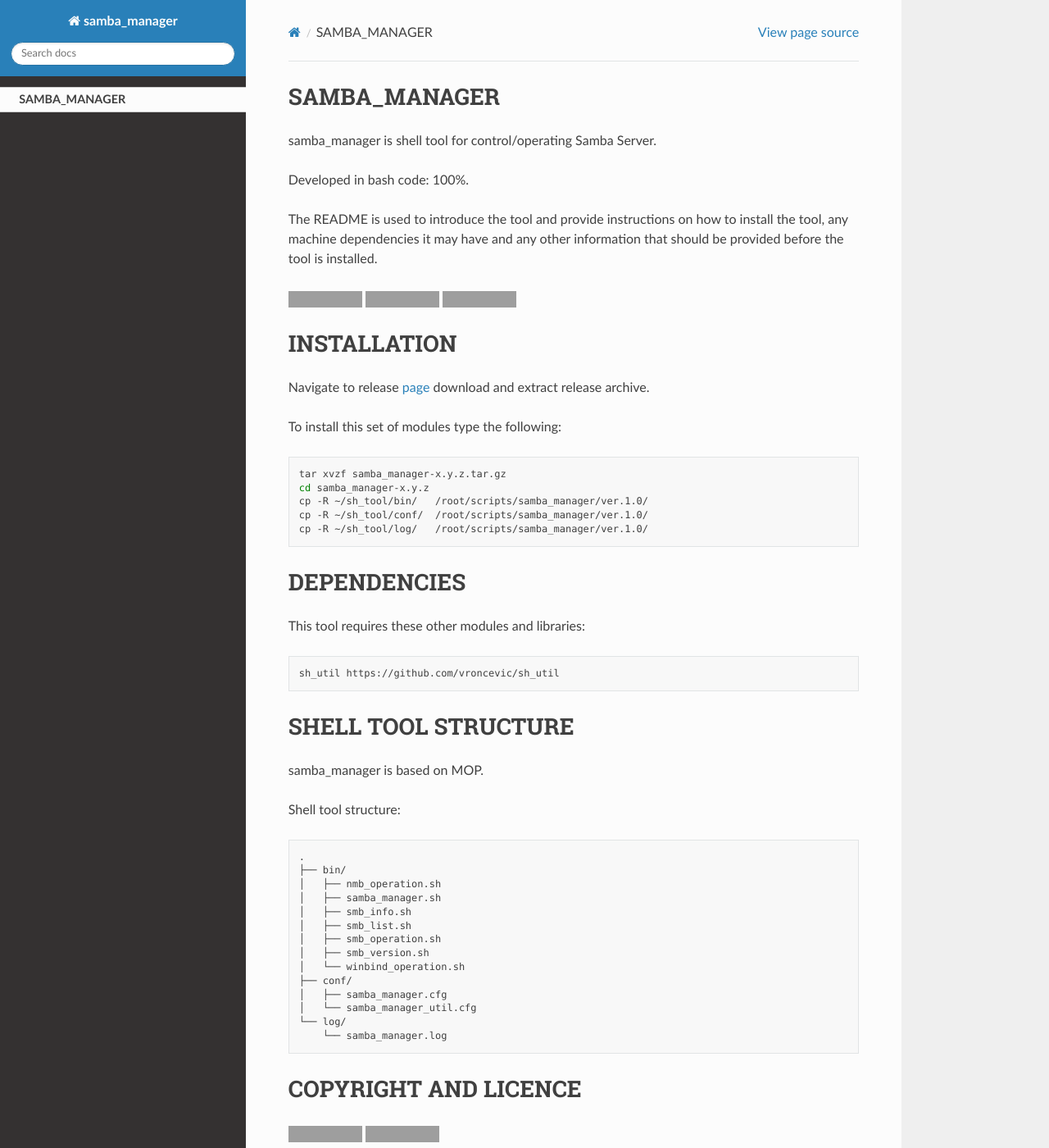
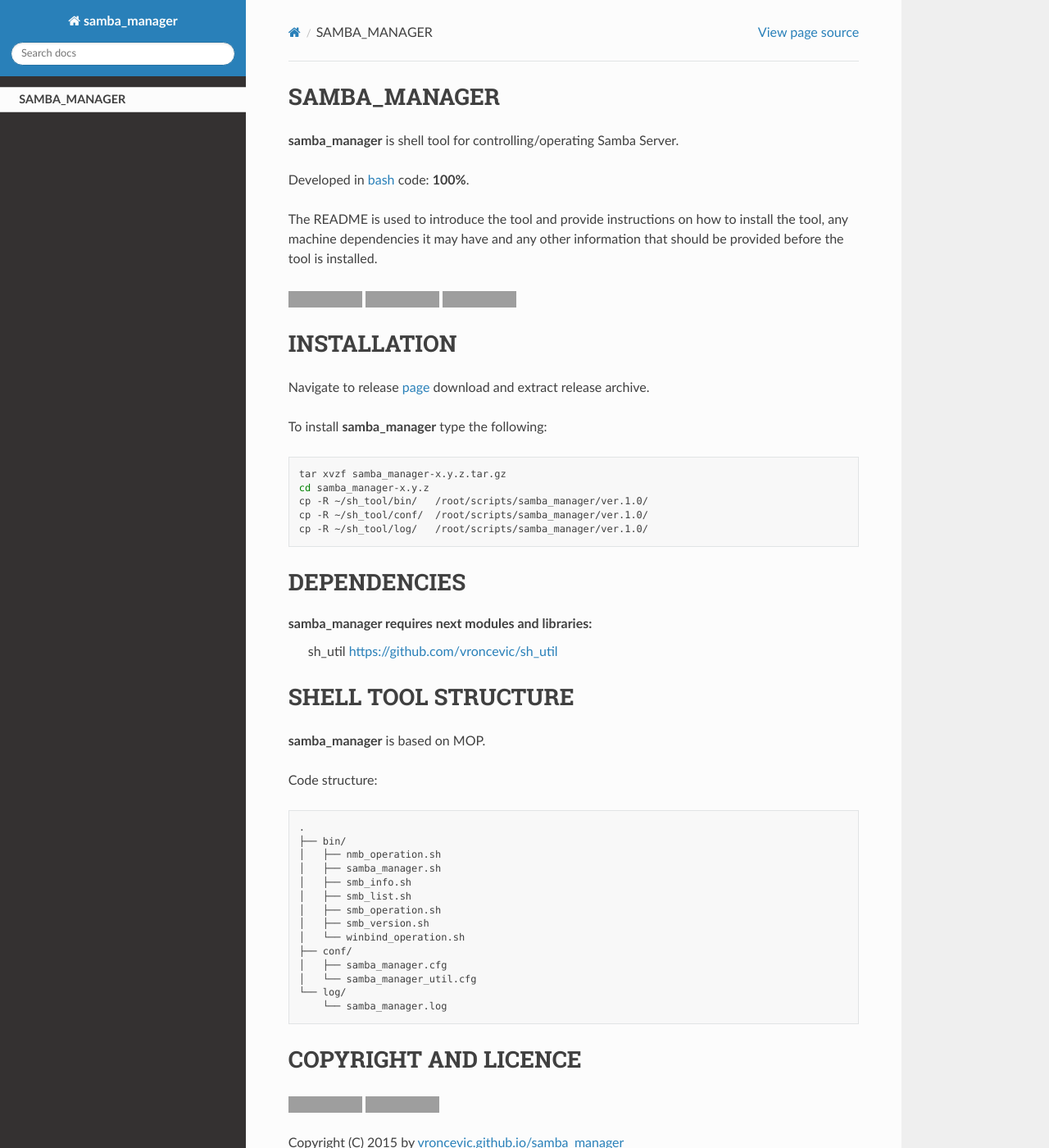
Before and after one commit to vroncevic/samba_manager, a Sphinx documentation site: the page built from docs/source/index.rst, in a window 1280 px wide and 1400 px high. Shown: the whole window at 82% size. Built offline with Sphinx 7.4.7 and the Read the Docs theme 2.0.0, drawn with Linux system fonts in a browser that asks for light colours; some of the changed text lies outside the part shown; grey boxes are pictures that could not be loaded.

Commit message:
[samba_manager] Updated Dockerfile, docs

```diff
--- a/docs/source/index.rst
+++ b/docs/source/index.rst
@@ -6,10 +6,9 @@ SAMBA_MANAGER
 
  self
 
+**samba_manager** is shell tool for controlling/operating Samba Server.
 
-samba_manager is shell tool for control/operating Samba Server.
-
-Developed in bash code: 100%.
+Developed in `bash <https://en.wikipedia.org/wiki/Bash_(Unix_shell)>`_ code: **100%**.
 
 The README is used to introduce the tool and provide instructions on
 how to install the tool, any machine dependencies it may have and any
@@ -28,11 +27,12 @@ other information that should be provided before the tool is installed.
 
 INSTALLATION
 -------------
+
 Navigate to release `page`_ download and extract release archive.
 
 .. _page: https://github.com/vroncevic/samba_manager/releases
 
-To install this set of modules type the following:
+To install **samba_manager** type the following:
 
 .. code-block:: bash
 
@@ -44,17 +44,16 @@ To install this set of modules type the following:
 
 DEPENDENCIES
 -------------
-This tool requires these other modules and libraries:
 
-.. code-block:: bash
-
-   sh_util https://github.com/vroncevic/sh_util
+**samba_manager** requires next modules and libraries:
+    sh_util `https://github.com/vroncevic/sh_util <https://github.com/vroncevic/sh_util>`_
 
 SHELL TOOL STRUCTURE
 ---------------------
-samba_manager is based on MOP.
 
-Shell tool structure:
+**samba_manager** is based on MOP.
+
+Code structure:
 
 .. code-block:: bash
 
@@ -84,7 +83,7 @@ COPYRIGHT AND LICENCE
 .. |License: Apache 2.0| image:: https://img.shields.io/badge/License-Apache%202.0-blue.svg
    :target: https://opensource.org/licenses/Apache-2.0
 
-Copyright (C) 2018 by https://vroncevic.github.io/samba_manager
+Copyright (C) 2015 by `vroncevic.github.io/samba_manager <https://vroncevic.github.io/samba_manager>`_
 
 This tool is free software; you can redistribute it and/or modify it
 under the same terms as Bash itself, either Bash version 4.2.47 or,
```
Also changed, not shown: README.md (+16 -17 lines), 6 other files.
